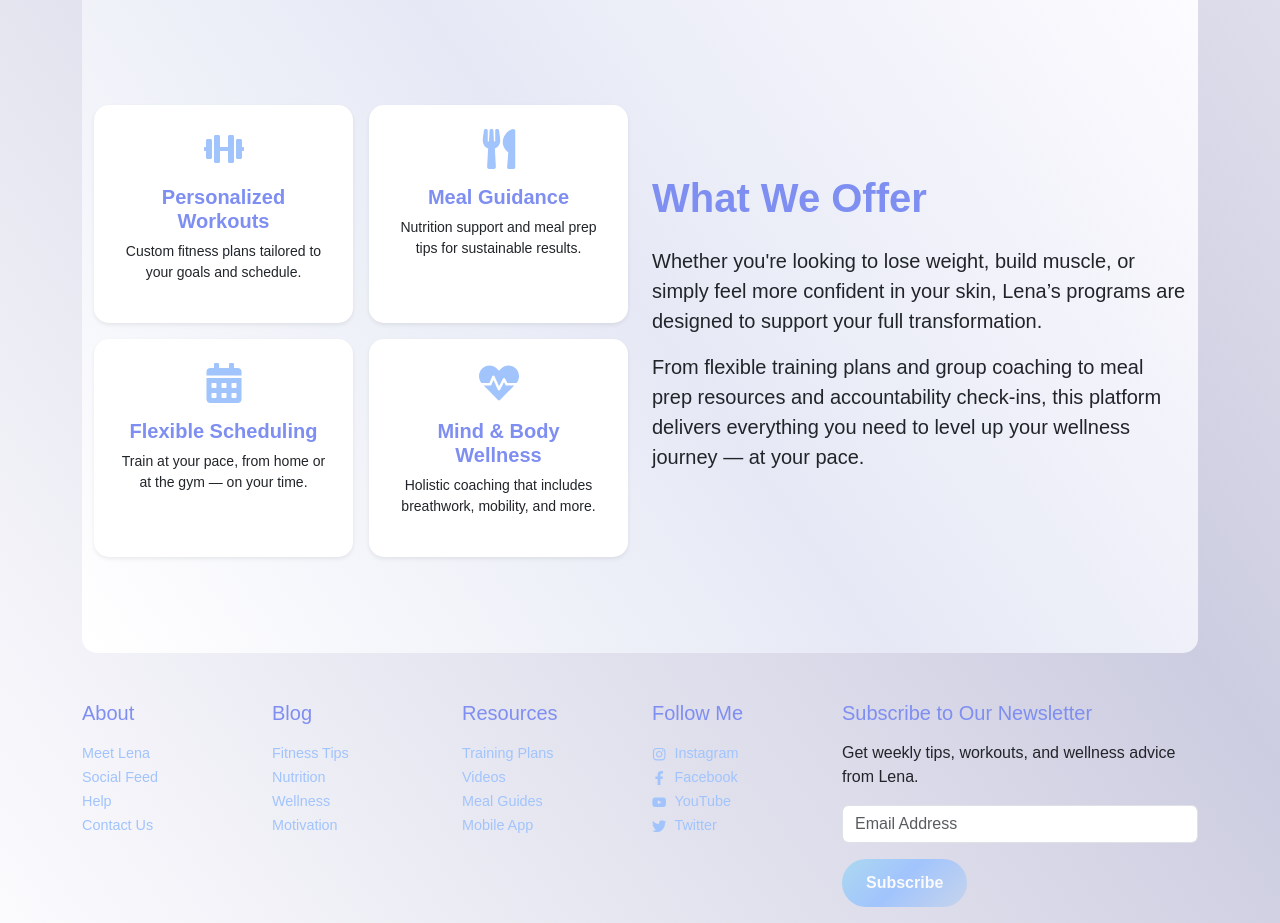
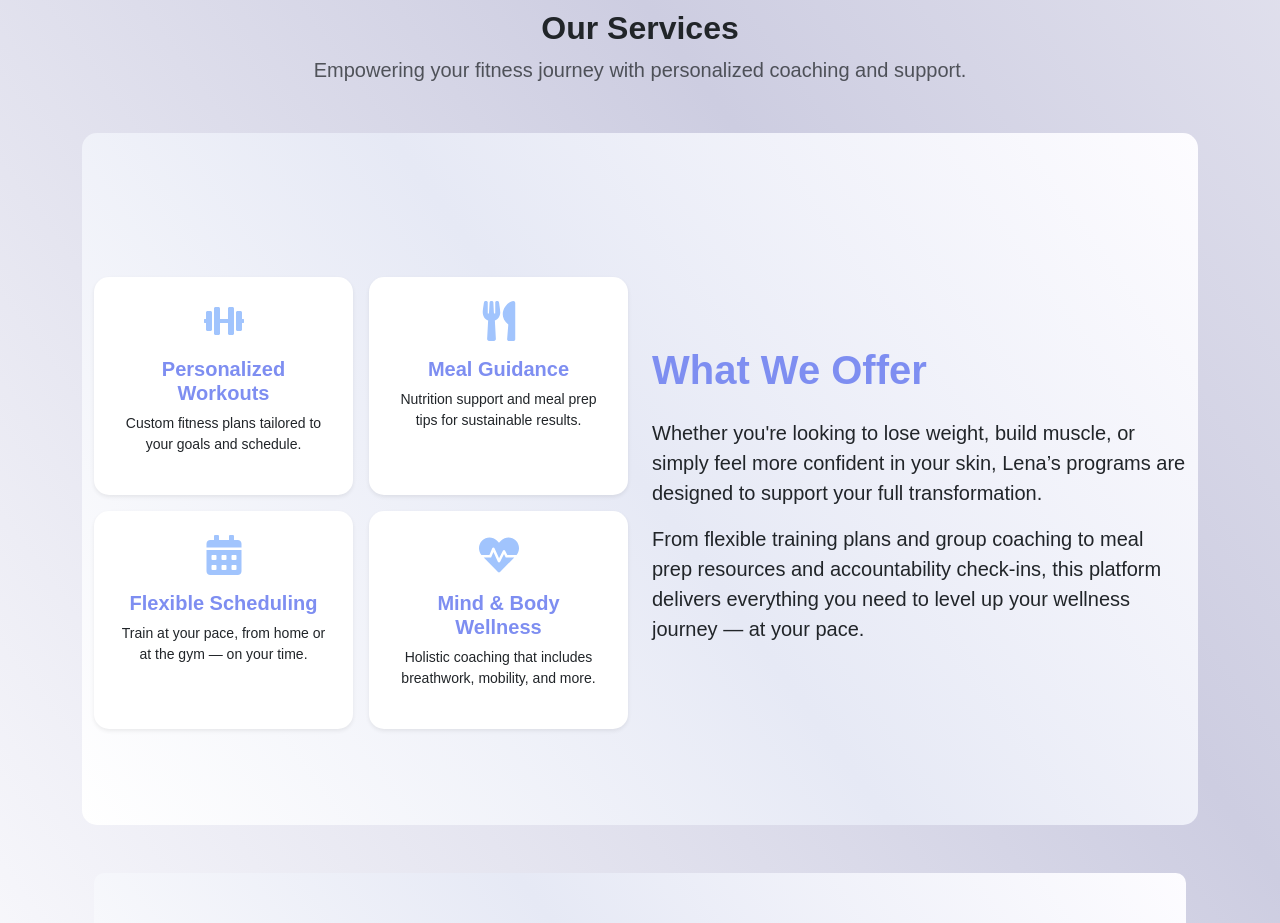
Before and after one commit to chrisroubideaux/fitness-app, a Next.js app: page /about in a window 1280 px wide. Shown: the part 1860-2783 px from the top of the page. Built offline with nearby package versions, Linux system fonts and the light colour scheme.

Commit message:
updated cover page

```diff
--- a/app/about/page.tsx
+++ b/app/about/page.tsx
@@ -16,11 +16,12 @@ export default function About() {
           <MissionSection />
           <TrainerDetails />
           <ServicesSection />
+          <div className="container-fluid  mt-5">
+            <Footer />
         </div>
-          <Footer />
+        </div>
+
       </div>
-
-
     </>
   );
 }
--- a/components/admin/about/ServicesSection.tsx
+++ b/components/admin/about/ServicesSection.tsx
@@ -1,10 +1,15 @@
-// components/about/ServicesSection.tsx
 // components/about/ServicesSection.tsx
 import { FaDumbbell, FaUtensils, FaCalendarAlt, FaHeartbeat } from "react-icons/fa";
 
+
 export default function ServicesSection() {
   return (
-    <section className="services-section py-5">
+    <>
+    <div className="text-center my-5">
+      <h2 className="fw-bold">Our Services</h2>
+      <p className="fs-5 text-muted">Empowering your fitness journey with personalized coaching and support.</p>
+    </div>
+    <section className="services-section container-fluid py-5">
       <div className="container-fluid my-5 pt-5">
         <div className="row align-items-center">
           {/* Left: Grid of Service Cards */}
@@ -56,5 +61,6 @@ export default function ServicesSection() {
         </div>
       </div>
     </section>
+    </>
   );
 }
--- a/components/misc/Footer.tsx
+++ b/components/misc/Footer.tsx
@@ -3,8 +3,8 @@ import { FaInstagram, FaFacebookF, FaYoutube, FaTwitter } from "react-icons/fa";
 
 export default function Footer() {
   return (
-    <footer className="footer pt-5 pb-3 text-body">
-      <div className="container">
+    <footer className="footer pt-5 pb-3 text-body mt-5 h-100">
+      <div className="container-fluid">
         <div className="row">
           {/* About */}
           <div className="col-lg-2 col-md-4 col-6 mb-4">
--- a/styles/globals.css
+++ b/styles/globals.css
@@ -163,6 +163,8 @@ h6 {
 
 /* footer */
 .footer {
+  background: linear-gradient(234deg, #fdfcff, #e6e9f5, #ffffff);
+  border-radius: 10px;
   color: #ffffff;
   padding-top: 2rem;
   padding-bottom: 2rem;
```
